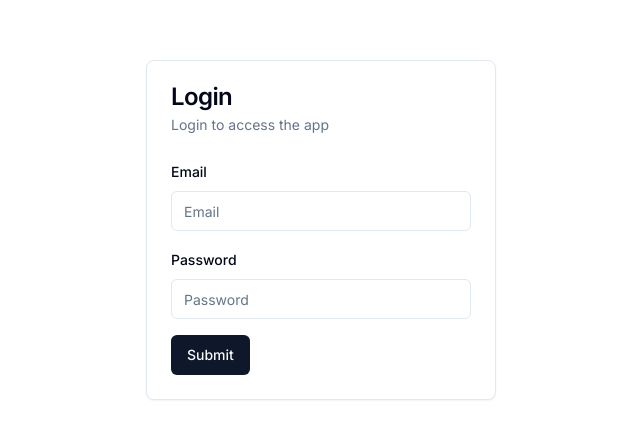
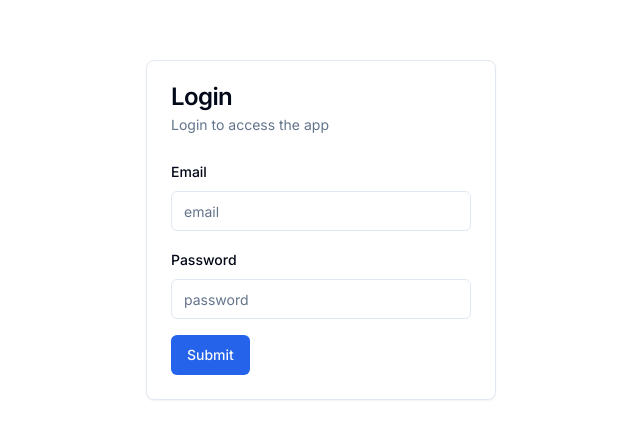
Before and after one commit to K-ash-ish/social-media-app, a Next.js app: page /login in a window 1280 px wide. Shown: the part 170-608 px from the top of the page, without its empty margins (319-959 px from the left). Built offline with nearby package versions, Linux system fonts and the light colour scheme.

Commit message:
minor css fixes

```diff
--- a/src/app/globals.css
+++ b/src/app/globals.css
@@ -6,63 +6,46 @@
   :root {
     --background: 0 0% 100%;
     --foreground: 222.2 84% 4.9%;
-
     --card: 0 0% 100%;
     --card-foreground: 222.2 84% 4.9%;
-
     --popover: 0 0% 100%;
     --popover-foreground: 222.2 84% 4.9%;
-
-    --primary: 222.2 47.4% 11.2%;
+    --primary: 221.2 83.2% 53.3%;
     --primary-foreground: 210 40% 98%;
-
     --secondary: 210 40% 96.1%;
     --secondary-foreground: 222.2 47.4% 11.2%;
-
     --muted: 210 40% 96.1%;
     --muted-foreground: 215.4 16.3% 46.9%;
-
     --accent: 210 40% 96.1%;
     --accent-foreground: 222.2 47.4% 11.2%;
-
     --destructive: 0 84.2% 60.2%;
     --destructive-foreground: 210 40% 98%;
-
     --border: 214.3 31.8% 91.4%;
     --input: 214.3 31.8% 91.4%;
-    --ring: 222.2 84% 4.9%;
-
+    --ring: 221.2 83.2% 53.3%;
     --radius: 0.5rem;
   }
 
   .dark {
     --background: 222.2 84% 4.9%;
     --foreground: 210 40% 98%;
-
     --card: 222.2 84% 4.9%;
     --card-foreground: 210 40% 98%;
-
     --popover: 222.2 84% 4.9%;
     --popover-foreground: 210 40% 98%;
-
-    --primary: 210 40% 98%;
+    --primary: 217.2 91.2% 59.8%;
     --primary-foreground: 222.2 47.4% 11.2%;
-
     --secondary: 217.2 32.6% 17.5%;
     --secondary-foreground: 210 40% 98%;
-
     --muted: 217.2 32.6% 17.5%;
     --muted-foreground: 215 20.2% 65.1%;
-
     --accent: 217.2 32.6% 17.5%;
     --accent-foreground: 210 40% 98%;
-
     --destructive: 0 62.8% 30.6%;
     --destructive-foreground: 210 40% 98%;
-
     --border: 217.2 32.6% 17.5%;
     --input: 217.2 32.6% 17.5%;
-    --ring: 212.7 26.8% 83.9%;
+    --ring: 224.3 76.3% 48%;
   }
 }
 
--- a/src/components/FormFieldComp.js
+++ b/src/components/FormFieldComp.js
@@ -15,12 +15,7 @@ function FormFieldComp({ form, fieldName, type }) {
         <FormItem className="capitalize">
           <FormLabel>{fieldName}</FormLabel>
           <FormControl>
-            <Input
-              placeholder={fieldName}
-              type={`${type || +""}`}
-              className="capitalize"
-              {...field}
-            />
+            <Input placeholder={fieldName} type={`${type || +""}`} {...field} />
           </FormControl>
         </FormItem>
       )}
```
